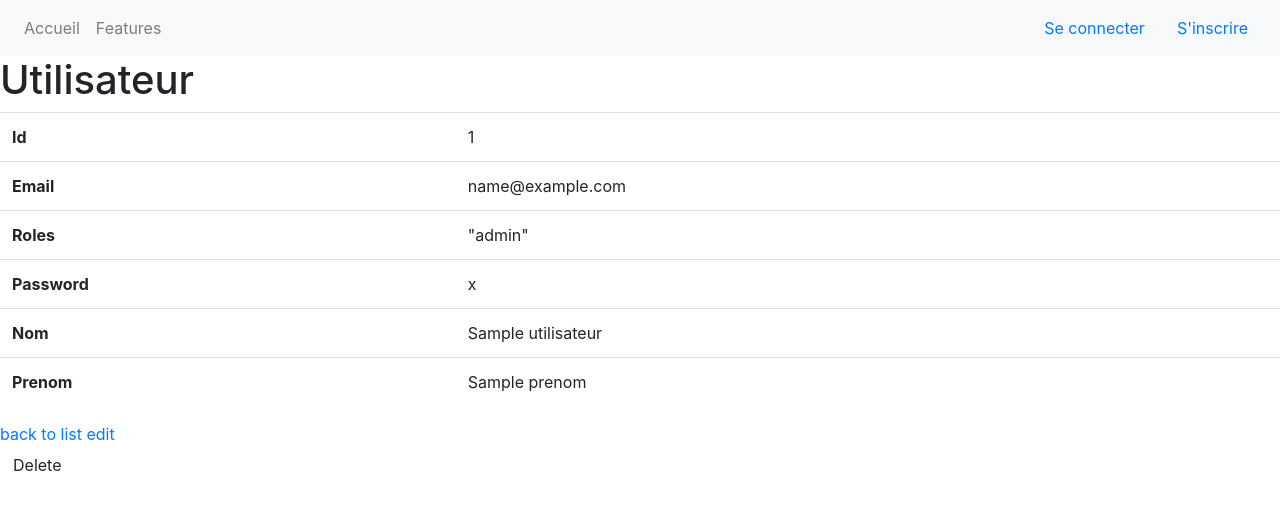
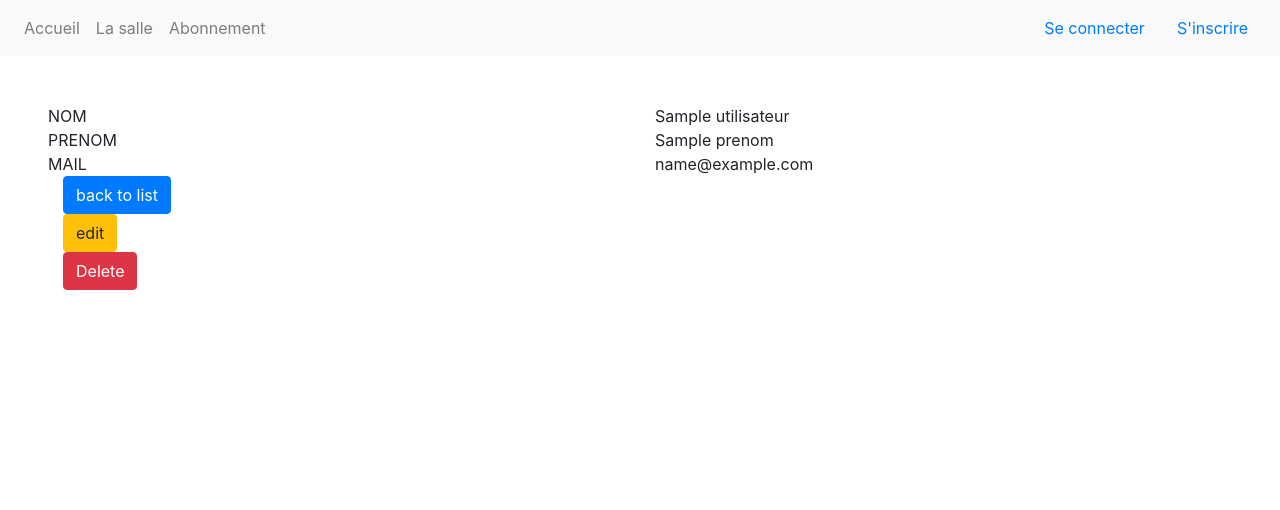
Before and after one commit to lepetitglacon/SIO_musculation, a Symfony app: template templates/utilisateur/show.html.twig in a window 1280 px wide. Shown: the top 510 px of the page. Run offline with Twig, Linux system fonts and the light colour scheme; the template is opened without the code that fills it: most values are stand-ins (such as "Sample title", 1, 10 or a date in 2020); some libraries are stand-ins or nearby versions.

Commit message:
petits rework et ajout du menu

```diff
--- a/fixtures/fixtures.yaml
+++ b/fixtures/fixtures.yaml
@@ -32,3 +32,4 @@ App\Entity\Article:
     titre: <word()>
     texte: <text()>
     date_creation: <dateTime()>
+    rubrique:
--- a/src/Controller/AccueilController.php
+++ b/src/Controller/AccueilController.php
@@ -2,6 +2,7 @@
 
 namespace App\Controller;
 
+use App\Repository\RubriqueRepository;
 use Symfony\Bundle\FrameworkBundle\Controller\AbstractController;
 use Symfony\Component\HttpFoundation\Response;
 use Symfony\Component\Routing\Annotation\Route;
@@ -11,10 +12,12 @@ class AccueilController extends AbstractController
     /**
      * @Route("/", name="accueil")
      */
-    public function index(): Response
+    public function index(RubriqueRepository $rubrique): Response
     {
+
         return $this->render('accueil/index.html.twig', [
             'controller_name' => 'AccueilController',
+            'menu' => $rubrique->findAll()
         ]);
     }
 }
--- a/src/Controller/UtilisateurController.php
+++ b/src/Controller/UtilisateurController.php
@@ -58,6 +58,7 @@ class UtilisateurController extends AbstractController
         ]);
     }
 
+
     /**
      * @Route("/{id}/edit", name="utilisateur_edit", methods={"GET","POST"})
      */
--- a/templates/navbar.html.twig
+++ b/templates/navbar.html.twig
@@ -2,15 +2,28 @@
     <div class="collapse navbar-collapse" id="navbarNavAltMarkup">
         <div class="navbar-nav">
             <a class="nav-link" href="{{ path('accueil') }}">Accueil</a>
-            <a class="nav-link" href="#">Features</a>
+            <a class="nav-link" href="#">La salle</a>
+            <a class="nav-link" href="#">Abonnement</a>
+
+            {% for rubrique in menu %}
+            <a class="nav-link dropdown-toggle" href="#" id="navbarDropdownMenuLink" data-toggle="dropdown" aria-haspopup="true" aria-expanded="false">
+                {{ rubrique.titre }}
+            </a>
+
+            <div class="dropdown-menu" aria-labelledby="navbarDropdown">
+                {% for article in rubrique.getArticles() %}
+                <a class="dropdown-item" href="{{ path('article_show', {id: article.id}) }}">{{ article.titre }}</a>
+                {% endfor %}
+            </div>
+            {% endfor %}
         </div>
     </div>
     <div class="d-flex">
         {% if app.user %}
-        <a class="nav-link" href="#">Mon compte</a>
-            {% if is_granted('ROLE_ADMIN') %}
-        <a class="nav-link" href="#">Administration</a>
-            {% endif %}
+        <a class="nav-link" href="{{ path('utilisateur_show',{id: app.user.getId()}) }}">Mon compte</a>
+        {% if is_granted('ROLE_ADMIN') %}
+        <a class="nav-link" href="{{ path('app_admin') }}">Administration</a>
+        {% endif %}
         <a class="nav-link" href="{{ path('app_logout') }}">Se déconnecter</a>
 
         {% else %}
--- a/templates/utilisateur/_delete_form.html.twig
+++ b/templates/utilisateur/_delete_form.html.twig
@@ -1,5 +1,5 @@
 <form method="post" action="{{ path('utilisateur_delete', {'id': utilisateur.id}) }}" onsubmit="return confirm('Are you sure you want to delete this item?');">
     <input type="hidden" name="_method" value="DELETE">
     <input type="hidden" name="_token" value="{{ csrf_token('delete' ~ utilisateur.id) }}">
-    <button class="btn">Delete</button>
+    <button class="btn btn-danger">Delete</button>
 </form>
--- a/templates/utilisateur/show.html.twig
+++ b/templates/utilisateur/show.html.twig
@@ -3,40 +3,44 @@
 {% block title %}Utilisateur{% endblock %}
 
 {% block body %}
-    <h1>Utilisateur</h1>
+    <div class="container d-flex flex-column col p-5">
+        <div class="row">
+            <div class="col">
+                NOM
+            </div>
+            <div class="col">
+                {{ utilisateur.nom }}
+            </div>
+        </div>
+        <div class="row">
+            <div class="col">
+                PRENOM
+            </div>
+            <div class="col">
+                {{ utilisateur.prenom }}
+            </div>
+        </div>
+        <div class="row">
+            <div class="col">
+                MAIL
+            </div>
+            <div class="col">
+                {{ utilisateur.email }}
+            </div>
+        </div>
+        <div class="justify-content-center">
+            <div class="col">
+                <a href="{{ path('utilisateur_index') }}" class="btn btn-primary">back to list</a>
+            </div>
+            <div class="col">
+                <a href="{{ path('utilisateur_edit', {'id': utilisateur.id}) }}"class="btn btn-warning">edit</a>
+            </div>
+            <div class="col">
+                {{ include('utilisateur/_delete_form.html.twig') }}
+            </div>
+        </div>
 
-    <table class="table">
-        <tbody>
-            <tr>
-                <th>Id</th>
-                <td>{{ utilisateur.id }}</td>
-            </tr>
-            <tr>
-                <th>Email</th>
-                <td>{{ utilisateur.email }}</td>
-            </tr>
-            <tr>
-                <th>Roles</th>
-                <td>{{ utilisateur.roles ? utilisateur.roles|json_encode : '' }}</td>
-            </tr>
-            <tr>
-                <th>Password</th>
-                <td>{{ utilisateur.password }}</td>
-            </tr>
-            <tr>
-                <th>Nom</th>
-                <td>{{ utilisateur.nom }}</td>
-            </tr>
-            <tr>
-                <th>Prenom</th>
-                <td>{{ utilisateur.prenom }}</td>
-            </tr>
-        </tbody>
-    </table>
+    </div>
 
-    <a href="{{ path('utilisateur_index') }}">back to list</a>
 
-    <a href="{{ path('utilisateur_edit', {'id': utilisateur.id}) }}">edit</a>
-
-    {{ include('utilisateur/_delete_form.html.twig') }}
 {% endblock %}
```
Also changed, not shown: migrations/Version20201201120209.php (added, +35 -0 lines), src/Controller/AdministrationController.php (added, +20 -0 lines), src/Entity/Article.php (+17 -0 lines), src/Entity/Rubrique.php (+42 -0 lines), templates/administration/index.html.twig (added, +20 -0 lines).
